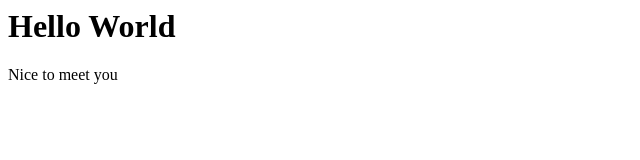
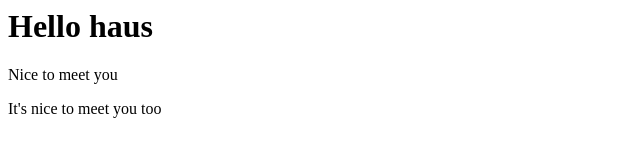
Before and after one commit to oonahook/haus-fewd, a plain HTML site: page index.html in a window 1280 px wide. Shown: the whole page, without its empty margins (0-640 px from the left). Drawn offline with Linux system fonts and the light colour scheme.

Commit message:
designer QA

```diff
--- a/index.html
+++ b/index.html
@@ -1,2 +1,3 @@
-<h1>Hello World</h1>
+<h1>Hello haus </h1>
 <p> Nice to meet you </p>
+<p> It's nice to meet you too </p>
```
